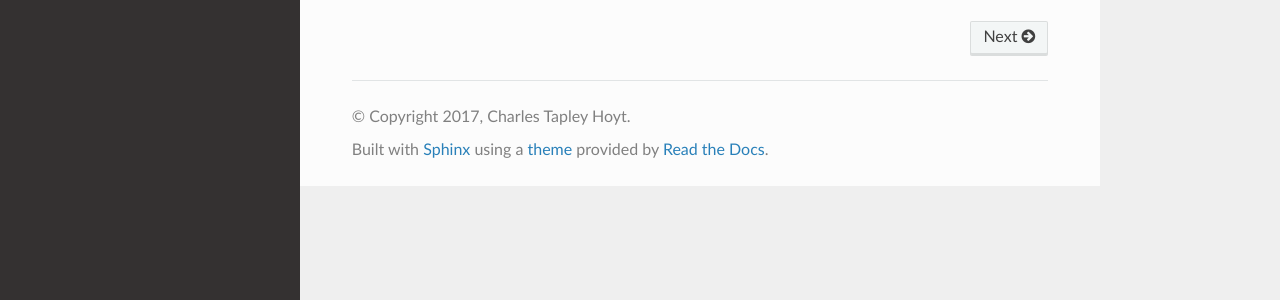
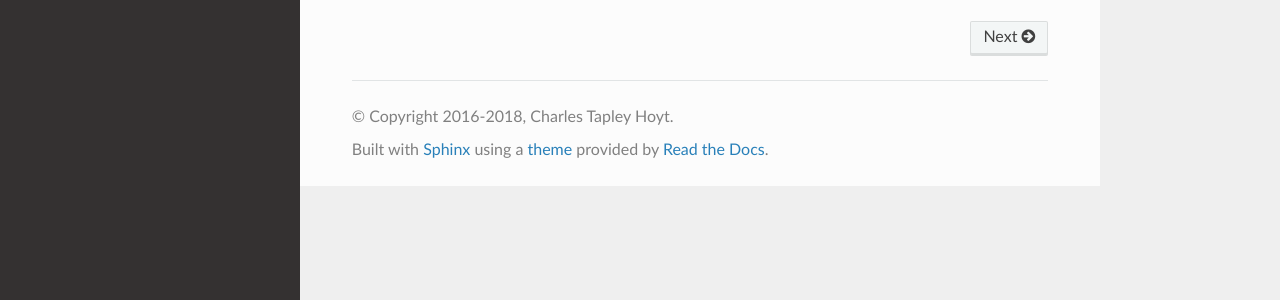
Before and after one commit to bel-commons/bel-commons, a Sphinx documentation site: the page built from docs/source/index.rst, in a window 1280 px wide. Shown: the part 476-776 px from the top of the page. Built offline with Sphinx 7.4.7 and the Read the Docs theme 2.0.0, drawn with Linux system fonts in a browser that asks for light colours.

Commit message:
Update license years
[skip ci]

```diff
--- a/docs/source/conf.py
+++ b/docs/source/conf.py
@@ -1,16 +1,4 @@
 # -*- coding: utf-8 -*-
-#
-# PyBEL documentation build configuration file, created by
-# sphinx-quickstart on Fri Sep 16 17:59:10 2016.
-#
-# This file is execfile()d with the current directory set to its
-# containing dir.
-#
-# Note that not all possible configuration values are present in this
-# autogenerated file.
-#
-# All configuration values have a default; values that are commented out
-# serve to show the default.
 
 import os
 import re
@@ -58,9 +46,9 @@ source_suffix = '.rst'
 master_doc = 'index'
 
 # General information about the project.
-project = u'PyBEL Web'
-copyright = u'2017, Charles Tapley Hoyt'
-author = u'Charles Tapley Hoyt'
+project = 'PyBEL Web'
+copyright = '2016-2018, Charles Tapley Hoyt'
+author = 'Charles Tapley Hoyt'
 
 # The version info for the project you're documenting, acts as replacement for
 # |version| and |release|, also used in various other places throughout the
--- a/src/pybel_web/__init__.py
+++ b/src/pybel_web/__init__.py
@@ -19,4 +19,4 @@ __author__ = 'Charles Tapley Hoyt'
 __email__ = 'cthoyt@gmail.com'
 
 __license__ = 'Apache License 2.0'
-__copyright__ = 'Copyright (c) 2016 Charles Tapley Hoyt'
+__copyright__ = 'Copyright (c) 2016-2018 Charles Tapley Hoyt'
```
Also changed, not shown: 1 other file.
